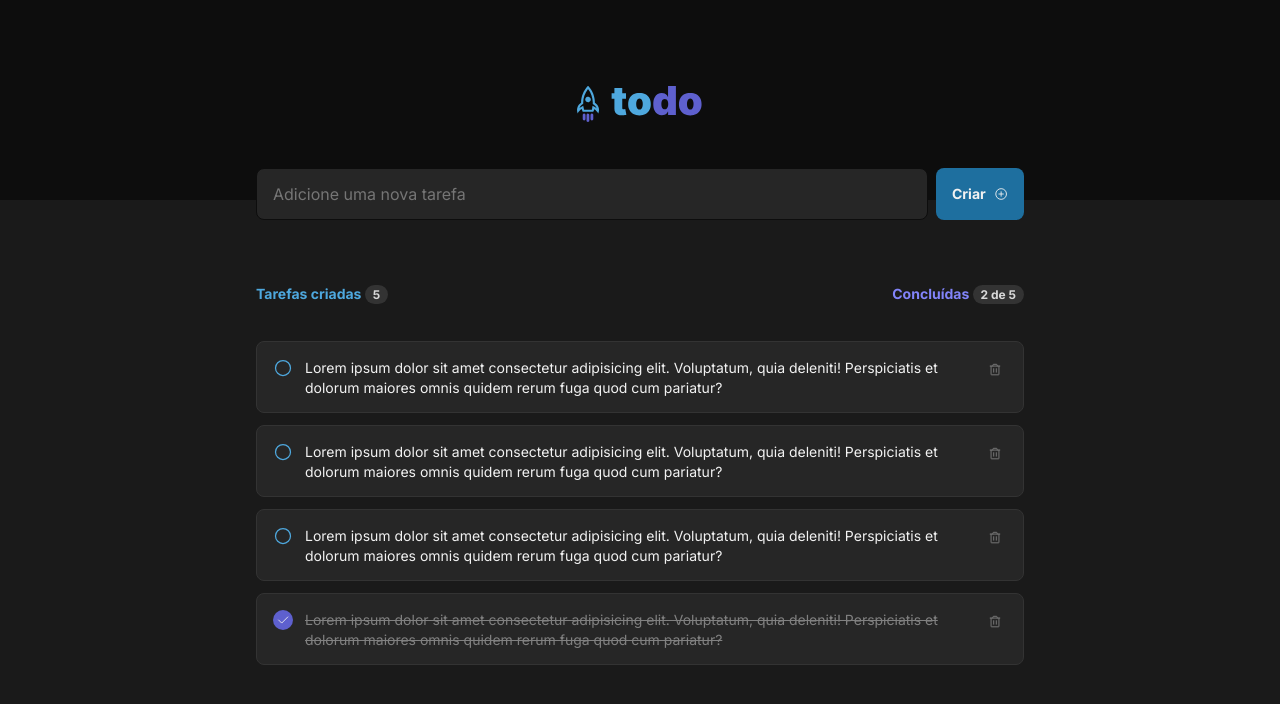
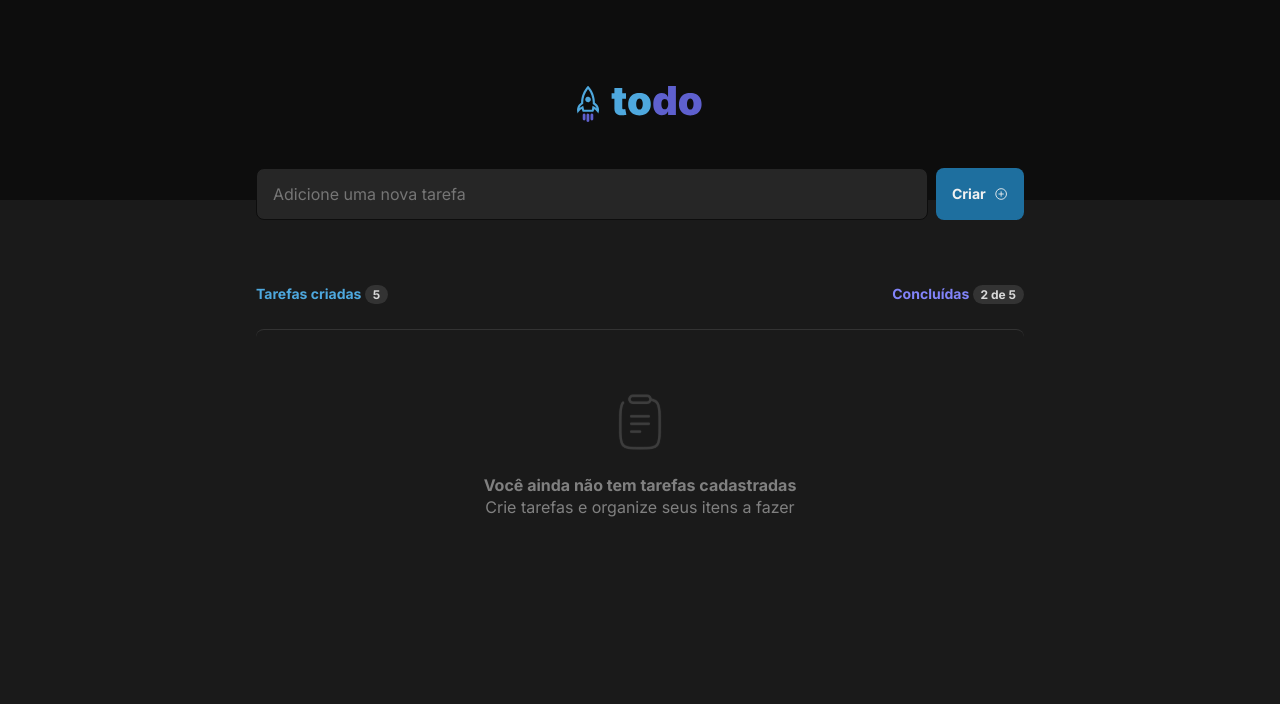
Before and after one commit to iago1501/todo, a React (Vite) app: page / in a window 1280 px wide. Shown: the top 704 px of the page. Built offline with nearby package versions, Linux system fonts and the light colour scheme.

Commit message:
:lipstick: html semantic adjustements and not found layout finished

```diff
--- /dev/null
+++ b/src/components/Tasks/components/NotFoundTasks/index.tsx
@@ -0,0 +1,14 @@
+import Clipboard from '../../../../assets/Clipboard.svg';
+import { NotFoundTasksContainer, NotFoundTextsContainer } from './styles';
+
+export function NotFoundTasks() {
+  return (
+    <NotFoundTasksContainer>
+      <img src={Clipboard} alt="" />
+      <NotFoundTextsContainer>
+        <strong>Você ainda não tem tarefas cadastradas</strong>
+        <span>Crie tarefas e organize seus itens a fazer</span>
+      </NotFoundTextsContainer>
+    </NotFoundTasksContainer>
+  )
+}
--- /dev/null
+++ b/src/components/Tasks/components/NotFoundTasks/styles.ts
@@ -0,0 +1,23 @@
+import styled from 'styled-components';
+
+export const NotFoundTasksContainer = styled.section`
+  display: flex;
+  flex-direction: column;
+  align-items: center;
+  justify-content: center;
+  padding-top: 4rem;
+  width: 100%;
+  border-top: 1px solid ${props => props.theme['--gray-400']};
+  border-radius: 8px;
+  gap: 1.5rem;
+
+`
+
+export const NotFoundTextsContainer = styled.div`
+  display: flex;
+  flex-direction: column;
+  align-items: center;
+  justify-content: center;
+  color: ${props => props.theme['--gray-300']};
+  line-height: 140%;
+`
--- a/src/components/Tasks/components/Task/index.tsx
+++ b/src/components/Tasks/components/Task/index.tsx
@@ -1,5 +1,5 @@
 import { Check, Circle, Trash } from "phosphor-react";
-import { TaskSection } from "./styles";
+import { TaskContainer } from "./styles";
 
 interface TaskProps {
   status?: 'completed' | 'scheduled';
@@ -7,11 +7,11 @@ interface TaskProps {
 
 export function Task({status = 'scheduled'}: TaskProps) {
   return (
-    <TaskSection status={status}>
+    <TaskContainer status={status}>
       {status === 'scheduled' && <Circle size={20}/>}
       {status === 'completed' && <Check size={20}/>}
       <p>Lorem ipsum dolor sit amet consectetur adipisicing elit. Voluptatum, quia deleniti! Perspiciatis et dolorum maiores omnis quidem rerum fuga quod cum pariatur?</p>
       <Trash size={24}/>
-    </TaskSection>
+    </TaskContainer>
   )
 }
--- a/src/components/Tasks/components/Task/styles.ts
+++ b/src/components/Tasks/components/Task/styles.ts
@@ -1,10 +1,10 @@
 import styled, { css } from "styled-components";
 
-interface TaskSectionProps {
+interface TaskContainerProps {
   status: "completed" | "scheduled";
 }
 
-export const TaskSection = styled.section<TaskSectionProps>`
+export const TaskContainer = styled.div<TaskContainerProps>`
   display: flex;
   flex-direction: row;
   width: 100%;
@@ -16,15 +16,15 @@ export const TaskSection = styled.section<TaskSectionProps>`
   border: 1px solid ${(props) => props.theme["--gray-400"]};
   color: ${(props) => props.theme["--gray-100"]};
 
+  border-radius: 8px;
+  padding: 1rem;
+
   ${(props) =>
     props.status === "completed" &&
     css`
       text-decoration-line: line-through;
       color: ${(props) => props.theme["--gray-300"]};
     `};
-
-  border-radius: 8px;
-  padding: 1rem;
 
   p {
     flex: 1;
--- a/src/components/Tasks/index.tsx
+++ b/src/components/Tasks/index.tsx
@@ -1,21 +1,25 @@
+import { NotFoundTasks } from "./components/NotFoundTasks";
 import { Task } from "./components/Task";
 import { Searchbar } from "./components/TaskForm";
-import { TasksContainer, TasksListContainer, TasksNav } from "./styles";
+import { TasksContainer, TasksListContainer, TasksMainContainer, TasksNav } from "./styles";
 
 export function Tasks() {
   return (
     <TasksContainer>
       <Searchbar />
-      <TasksListContainer>
+      <TasksMainContainer>
         <TasksNav>
           <a>Tarefas criadas <span>5</span></a>
           <a>Concluídas <span>2 de 5</span></a>
         </TasksNav>
-        <Task />
-        <Task />
-        <Task />
-        <Task status='completed'/>
-      </TasksListContainer>
+        <NotFoundTasks/>
+        {/* <TasksListContainer>
+          <Task />
+          <Task />
+          <Task />
+          <Task status='completed'/>
+        </TasksListContainer> */}
+      </TasksMainContainer>
     </TasksContainer>
   )
 }
--- a/src/components/Tasks/styles.ts
+++ b/src/components/Tasks/styles.ts
@@ -46,12 +46,17 @@ export const TasksNav = styled.nav`
   }
 `;
 
-export const TasksListContainer = styled.main`
+export const TasksMainContainer = styled.main`
   width: 100%;
   margin: 4rem auto;
   display: flex;
   flex-direction: column;
   justify-content: center;
   align-items: center;
+`;
+
+export const TasksListContainer = styled.section`
+  display: flex;
+  flex-direction: column;
   gap: 0.75rem;
-`;
+`
```
Also changed, not shown: src/assets/Clipboard.svg (added).
